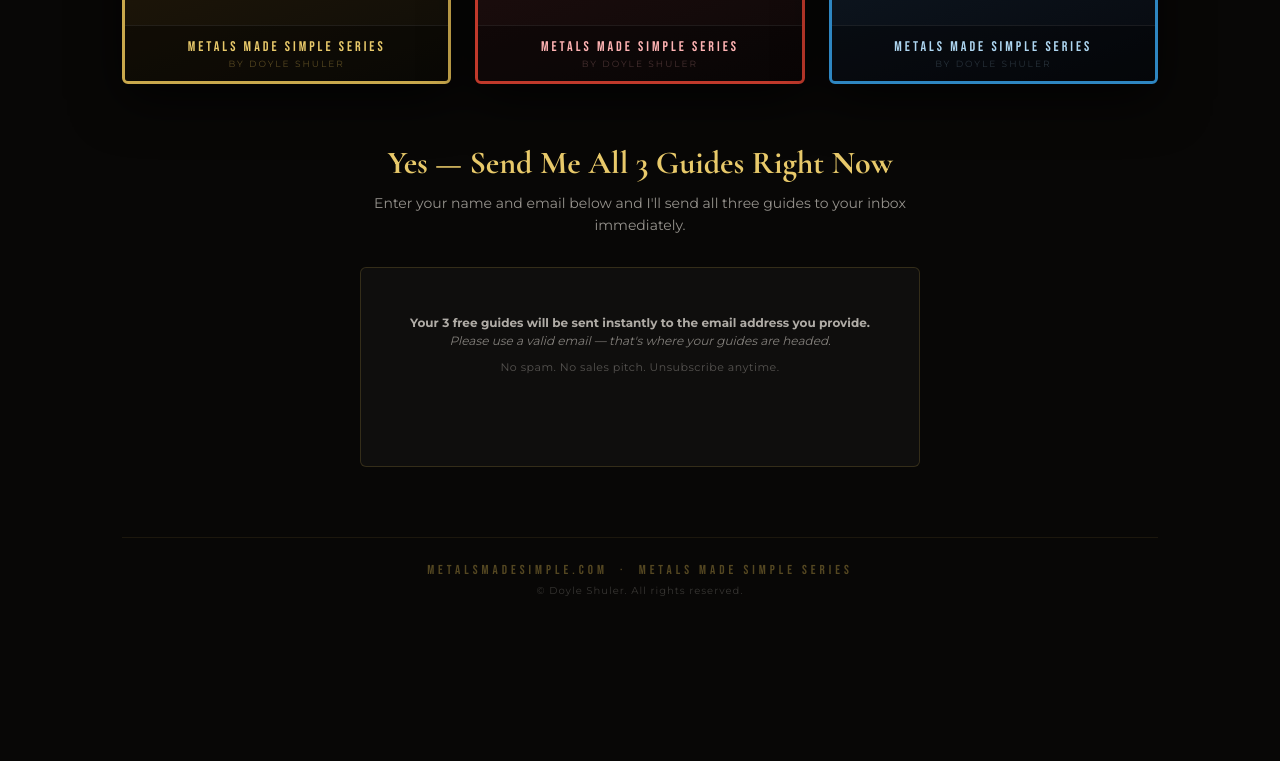
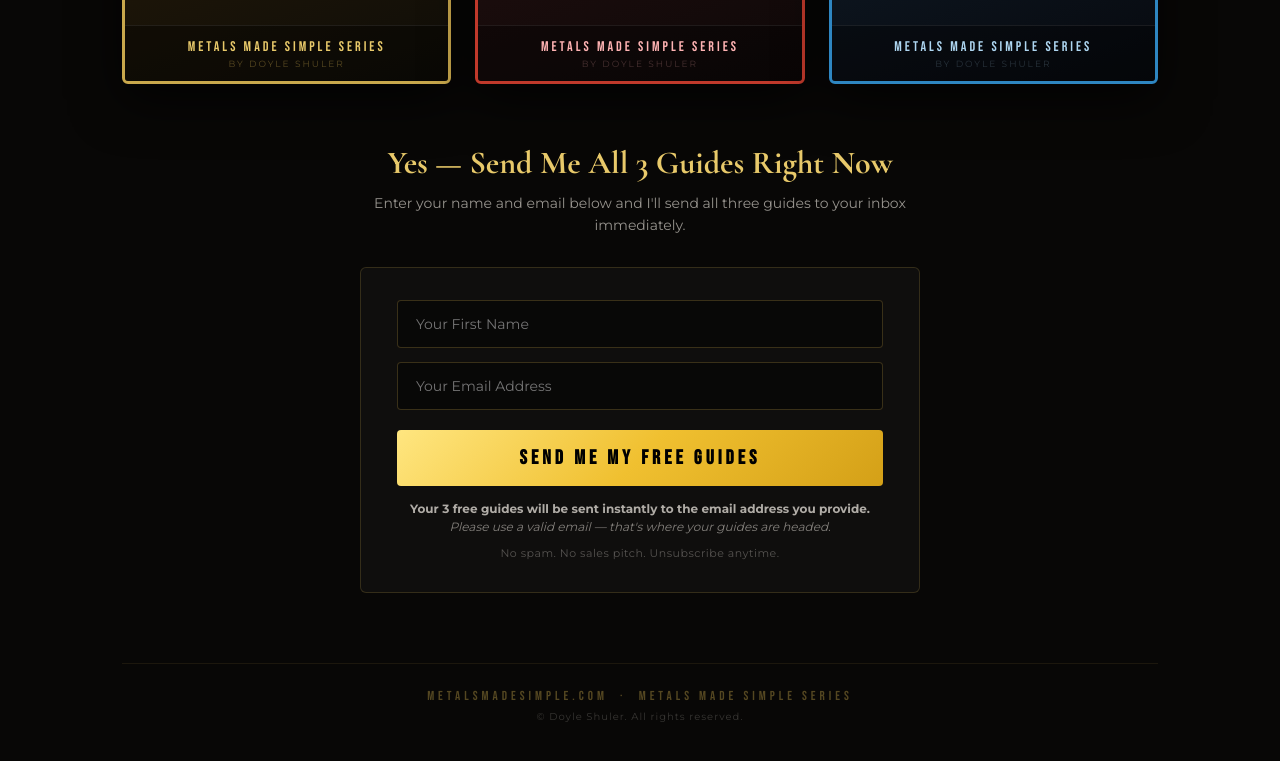
Before and after one commit to CryptoKen7/metals-made-simple, a plain HTML site: page free-guide.html in a window 1280 px wide. Shown: the part 1228-1989 px from the top of the page. Before the commit the page ends 1905 px from the top, so only its background shows below. Drawn offline with nearby package versions, Linux system fonts and the light colour scheme.

Commit message:
Add fallback form for Aweber

```diff
--- a/free-guide.html
+++ b/free-guide.html
@@ -476,18 +476,48 @@
     <div class="form-box">
       <!-- Aweber Form -->
       <div class="AW-Form-637560749"></div>
-      <script type="text/javascript">(function(d, s, id) {
-       var js, fjs = d.getElementsByTagName(s)[0];
-       if (d.getElementById(id)) return;
-       js = d.createElement(s); js.id = id;
-       js.src = "https://forms.aweber.com/form/49/637560749.js";
-       fjs.parentNode.insertBefore(js, fjs);
-       }(document, "script", "aweber-wjs-d2cvuqa8c"));
+      <script type="text/javascript">
+      (function(d, s, id) {
+        var js, fjs = d.getElementsByTagName(s)[0];
+        if (d.getElementById(id)) return;
+        js = d.createElement(s);
+        js.id = id;
+        js.src = "https://forms.aweber.com/form/49/637560749.js";
+        js.async = true;
+        fjs.parentNode.insertBefore(js, fjs);
+      }(document, "script", "aweber-wjs-d2cvuqa8c"));
       </script>
 
-      <noscript>
-        <p style="color: var(--gold); margin: 20px 0;">Please enable JavaScript to view the signup form.</p>
-      </noscript>
+      <!-- Fallback form if Aweber doesn't load -->
+      <div id="fallback-form" style="display:none;">
+        <form action="https://www.aweber.com/scripts/addlead.pl" method="post" accept-charset="UTF-8" style="margin:0;">
+          <input type="hidden" name="meta_web_form_id" value="637560749" />
+          <input type="hidden" name="listname" value="awlist6954514" />
+          <input type="hidden" name="redirect" value="https://metalsmadesimple.com/thank-you" />
+          <input type="hidden" name="meta_adtracking" value="Metals_Made_Simple_Free_Guides" />
+          <input type="hidden" name="meta_message" value="1" />
+          <input type="hidden" name="meta_required" value="name,email" />
+
+          <div style="margin-bottom: 14px;">
+            <input type="text" name="name" placeholder="Your First Name" required style="width: 100%; background: rgba(0,0,0,0.4); border: 1px solid rgba(201,168,76,0.25); border-radius: 4px; padding: 14px 18px; font-family: 'Montserrat', sans-serif; font-size: 14px; color: var(--white); outline: none;" />
+          </div>
+          <div style="margin-bottom: 14px;">
+            <input type="email" name="email" placeholder="Your Email Address" required style="width: 100%; background: rgba(0,0,0,0.4); border: 1px solid rgba(201,168,76,0.25); border-radius: 4px; padding: 14px 18px; font-family: 'Montserrat', sans-serif; font-size: 14px; color: var(--white); outline: none;" />
+          </div>
+          <button type="submit" style="width: 100%; padding: 16px 24px; background: linear-gradient(135deg, #FFE680, #F0C030, #D4A017); border: none; border-radius: 4px; font-family: 'Bebas Neue', sans-serif; font-size: 20px; letter-spacing: 4px; color: #000000; font-weight: 900; cursor: pointer; margin-top: 6px;">Send Me My Free Guides</button>
+        </form>
+      </div>
+
+      <script>
+      // Show fallback form after 3 seconds if Aweber hasn't loaded
+      setTimeout(function() {
+        var aweberForm = document.querySelector('.AW-Form-637560749');
+        var fallback = document.getElementById('fallback-form');
+        if (aweberForm && aweberForm.children.length === 0) {
+          fallback.style.display = 'block';
+        }
+      }, 3000);
+      </script>
 
       <div class="delivery-note">
         <strong>Your 3 free guides will be sent instantly to the email address you provide.</strong><br>
```
